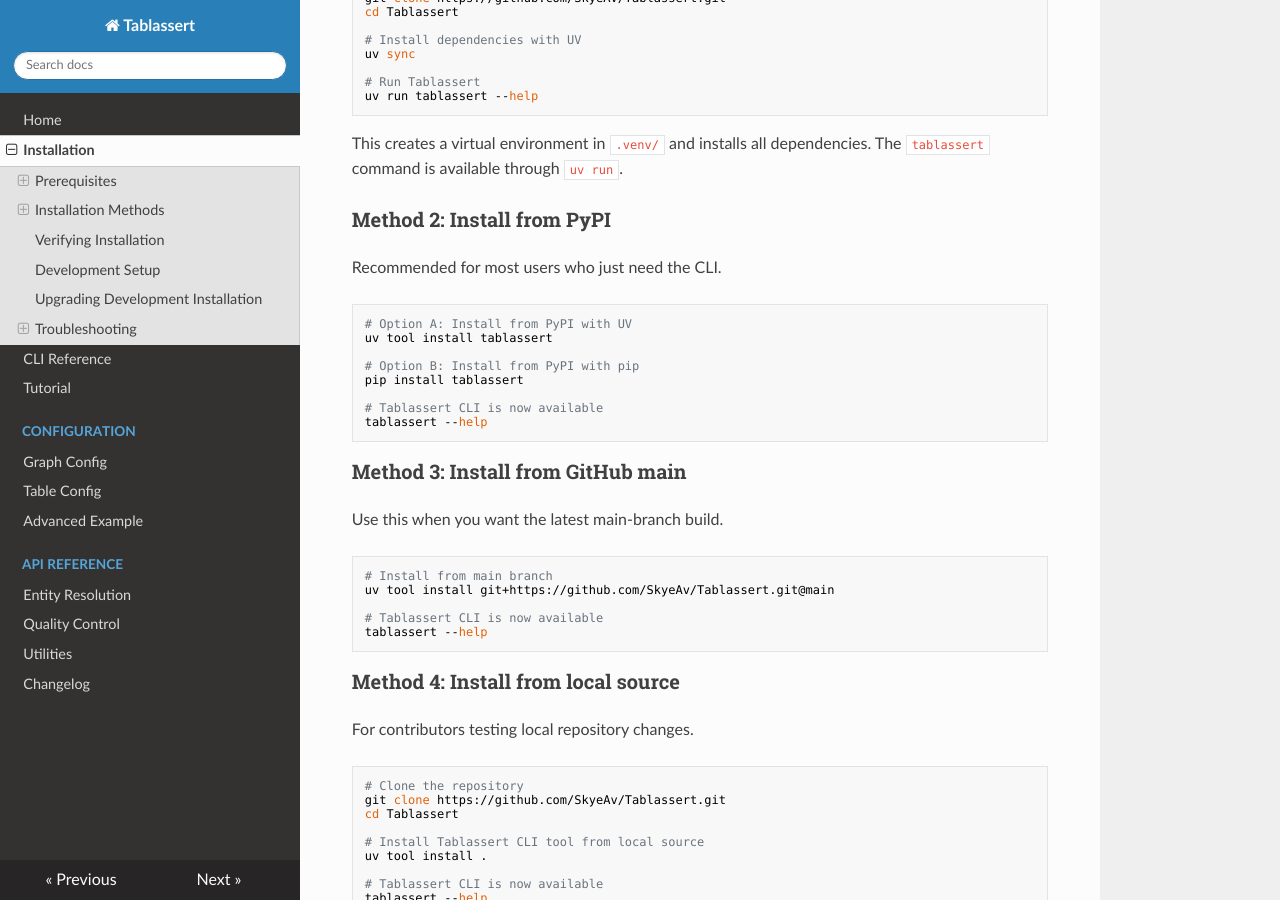
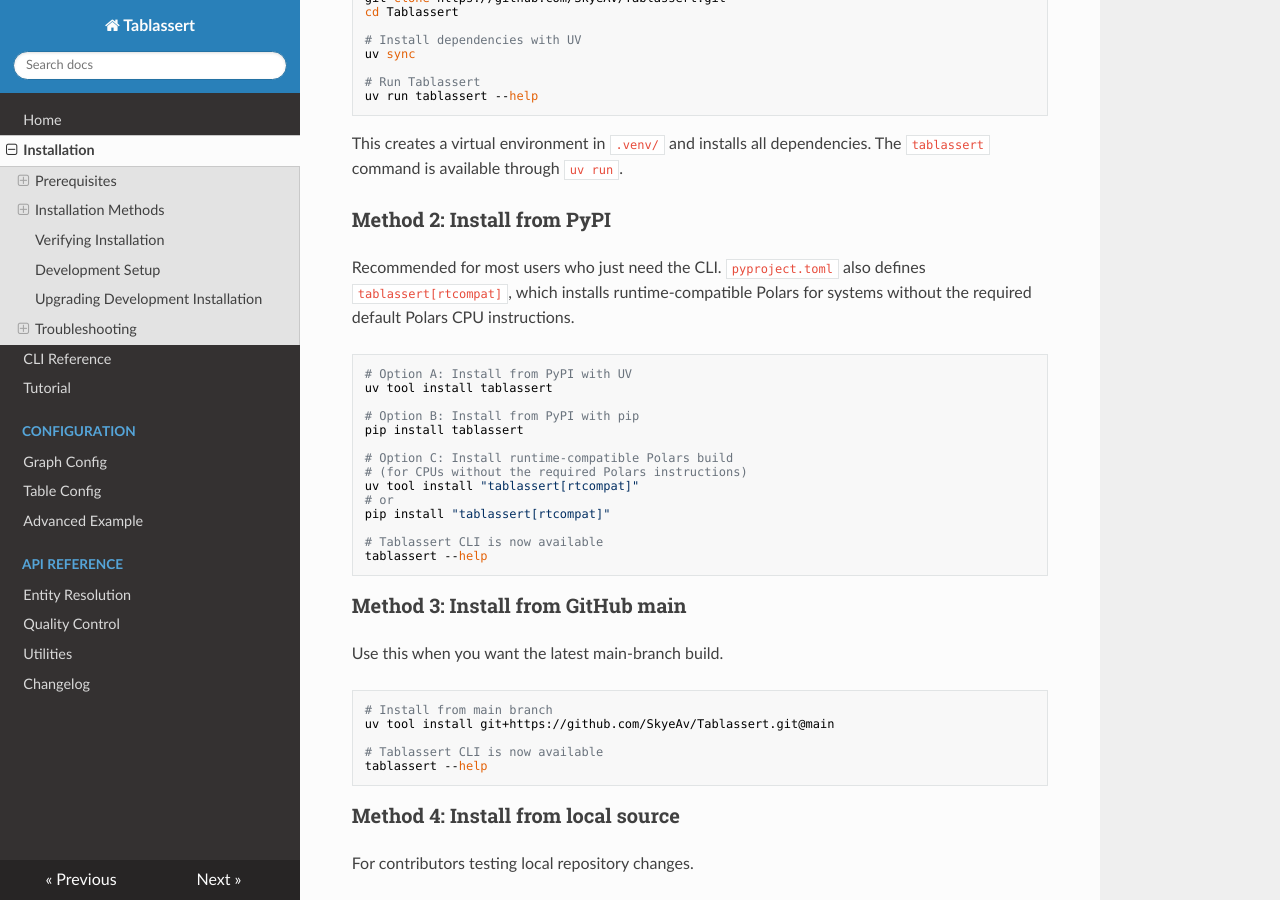
Before and after one commit to SkyeAv/Tablassert3.0.0, an MkDocs documentation site: the page built from docs/installation.md, in a window 1280 px wide and 900 px high, scrolled down 778 px. Built offline with MkDocs 1.6.1, drawn with Linux system fonts in a browser that asks for light colours; nearby versions of some CDN libraries; some of the changed text lies outside the part shown.

````diff
--- a/docs/installation.md
+++ b/docs/installation.md
@@ -45,6 +45,8 @@ This creates a virtual environment in `.venv/` and installs all dependencies. Th
 ### Method 2: Install from PyPI
 
 Recommended for most users who just need the CLI.
+`pyproject.toml` also defines `tablassert[rtcompat]`, which installs runtime-compatible
+Polars for systems without the required default Polars CPU instructions.
 
 ```bash
 # Option A: Install from PyPI with UV
@@ -52,6 +54,12 @@ uv tool install tablassert
 
 # Option B: Install from PyPI with pip
 pip install tablassert
+
+# Option C: Install runtime-compatible Polars build
+# (for CPUs without the required Polars instructions)
+uv tool install "tablassert[rtcompat]"
+# or
+pip install "tablassert[rtcompat]"
 
 # Tablassert CLI is now available
 tablassert --help
@@ -156,3 +164,15 @@ If you encounter dependency installation issues, try:
 uv cache clean
 uv sync --reinstall
 ```
+
+### Polars CPU Instruction Issues
+
+If your machine does not support the CPU instructions required by default Polars
+builds, install Tablassert with the runtime-compat package extra from
+`pyproject.toml`:
+
+```bash
+uv tool install "tablassert[rtcompat]"
+# or
+pip install "tablassert[rtcompat]"
+```
````
Also changed, not shown: CHANGELOG.md (+5 -0 lines), README.md (+17 -2 lines), docs/index.md (+10 -0 lines).
